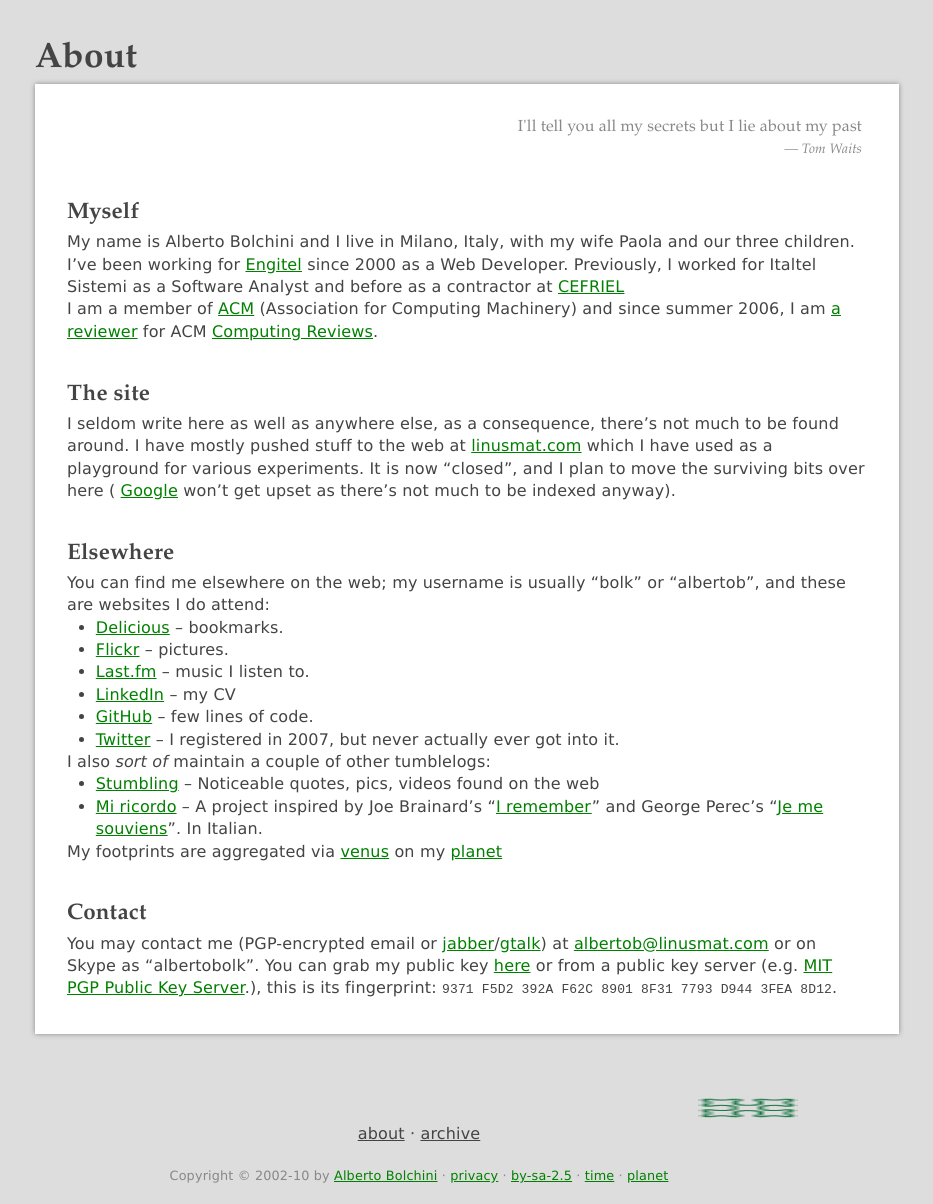
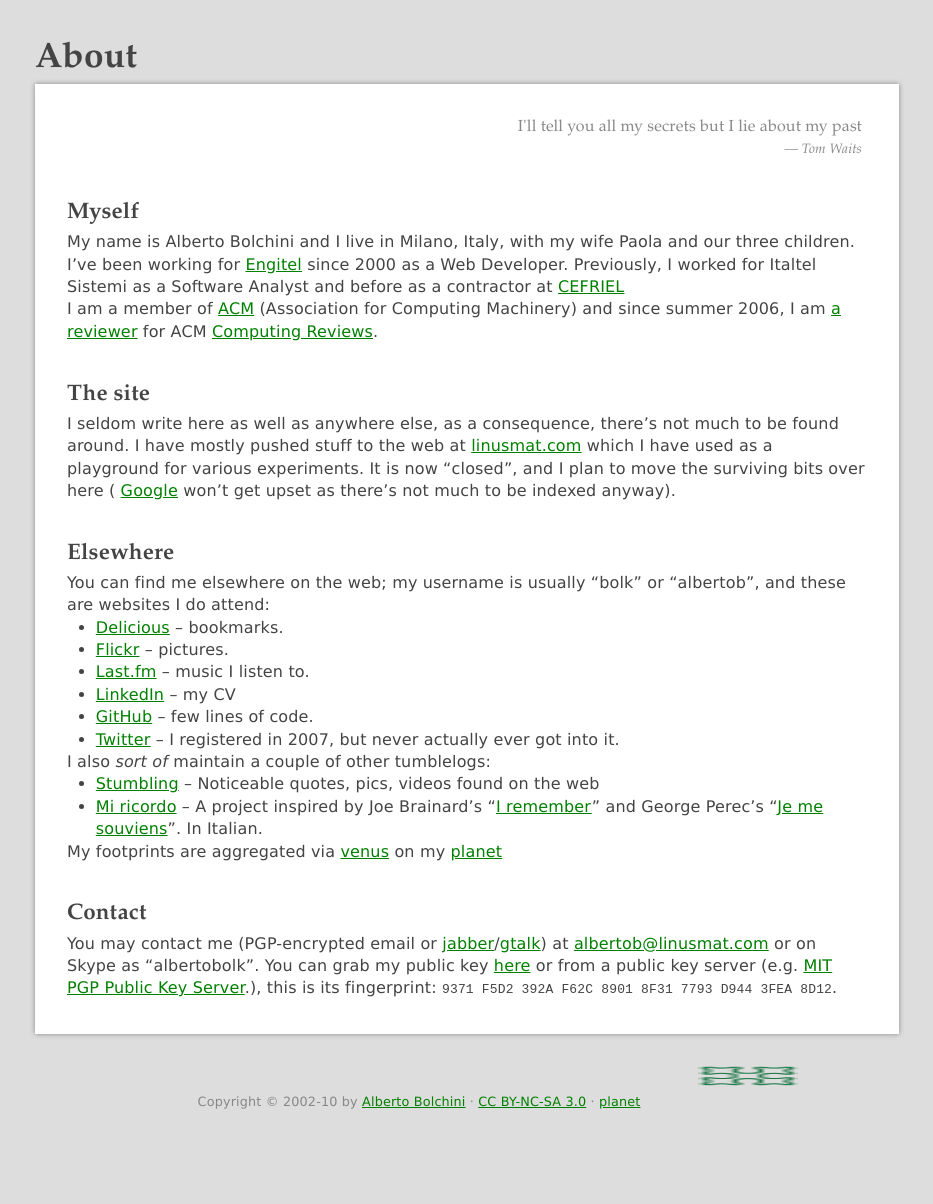
Before and after one commit to bolk/bolk.github.com, a Jekyll site: the page built from about.markdown, in a window 1280 px wide. Shown: the whole page, without its empty margins (221-1154 px from the left). Built offline with Jekyll 4.4.1, drawn with Linux system fonts in a browser that asks for light colours; nearby versions of some CDN libraries; after the commit the page ends 1129 px from its top, so only the background shows below that.

Commit message:
Remove the old navigation items

```diff
--- a/_layouts/default.html
+++ b/_layouts/default.html
@@ -26,13 +26,13 @@
 
 		{{content}}
 
+		<img src="/img/sierpinsky-curve-linusmat.png" width="20" height="20" alt="sierpinsky curve">
+
 	<nav>
-		<img src="/img/sierpinsky-curve-linusmat.png" width="20" height="20" alt="sierpinsky curve">
-		<p>	<a href="/about.html">about</a> &#x2027; <a href="/archive.html">archive</a></p>
 	</nav>
 	<footer>
 			<p class="copy">
-			Copyright &copy; 2002-10 by <a class="url fn" href="/about.html">Alberto Bolchini</a> &#x2027; <a href="/privacy.html">privacy</a> &#x2027; <a href='http://creativecommons.org/licenses/by-sa/2.5/' rel='license'>by-sa-2.5</a> &#x2027; <a href='/photos/time.html'>time</a> &#x2027; <a href='http://planet.linusmat.com/' rel='nofollow'>planet</a>
+			Copyright &copy; 2002-10 by <a class="url fn" href="/about.html">Alberto Bolchini</a> &#x2027; <a href='http://creativecommons.org/licenses/by-nc-sa/3.0/' rel='license'>CC BY-NC-SA 3.0</a> &#x2027; <a href='http://planet.linusmat.com/' rel='nofollow'>planet</a>
 			</p>
 			</div>
 	</footer>
```
